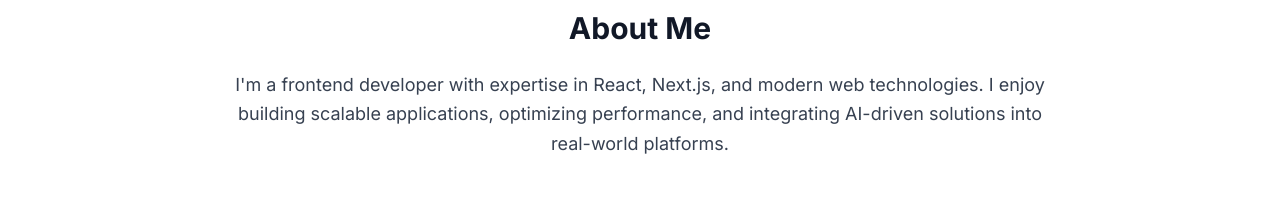
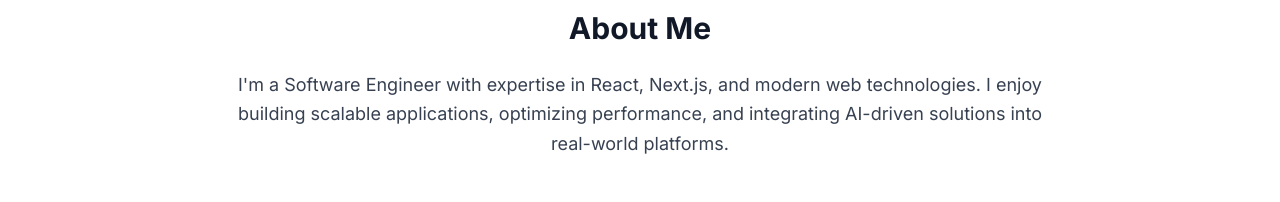
Before and after one commit to SandipDeb05/iamsandipdeb, a Next.js app: page / in a window 1280 px wide. Shown: the part 509-711 px from the top of the page. Built offline with nearby package versions, Linux system fonts and the light colour scheme.

Commit message:
Implement code changes to enhance functionality and improve performance

```diff
--- a/src/app/page.tsx
+++ b/src/app/page.tsx
@@ -42,10 +42,10 @@
             About Me
           </h2>
           <p className="text-lg text-gray-700 dark:text-gray-300 leading-relaxed mb-4">
-            I'm a frontend developer with expertise in React, Next.js, and
-            modern web technologies. I enjoy building scalable applications,
-            optimizing performance, and integrating AI-driven solutions into
-            real-world platforms.
+            I'm a Software Engineer with expertise in React, Next.js, and modern
+            web technologies. I enjoy building scalable applications, optimizing
+            performance, and integrating AI-driven solutions into real-world
+            platforms.
           </p>
           <Link
             href="/about"
```
Also changed, not shown: src/app/icon.png (added).
